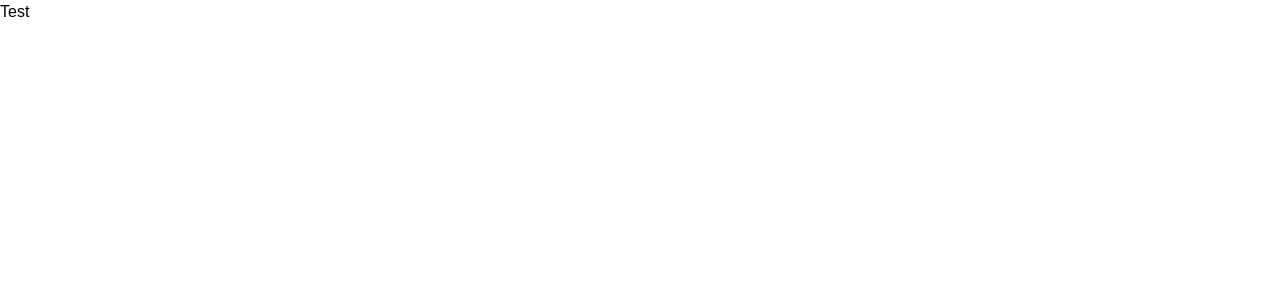
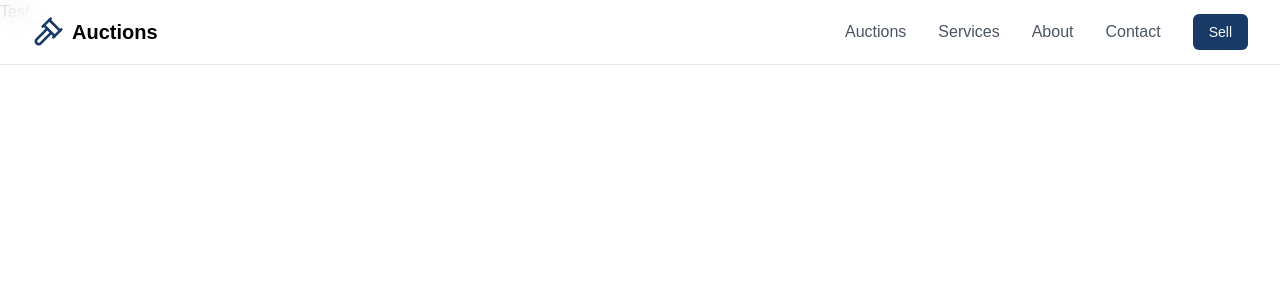
Before and after one commit to gonferreyra/auctioneers-website, a Next.js app: page / in a window 1280 px wide. Shown: the top 300 px of the page. Built offline with nearby package versions, Linux system fonts and the light colour scheme.

Commit message:
header component created

```diff
--- a/src/app/layout.tsx
+++ b/src/app/layout.tsx
@@ -1,21 +1,22 @@
-import type { Metadata } from "next";
-import localFont from "next/font/local";
-import "./globals.css";
+import type { Metadata } from 'next';
+import localFont from 'next/font/local';
+import './globals.css';
+import Header from '@/components/header';
 
 const geistSans = localFont({
-  src: "./fonts/GeistVF.woff",
-  variable: "--font-geist-sans",
-  weight: "100 900",
+  src: './fonts/GeistVF.woff',
+  variable: '--font-geist-sans',
+  weight: '100 900',
 });
 const geistMono = localFont({
-  src: "./fonts/GeistMonoVF.woff",
-  variable: "--font-geist-mono",
-  weight: "100 900",
+  src: './fonts/GeistMonoVF.woff',
+  variable: '--font-geist-mono',
+  weight: '100 900',
 });
 
 export const metadata: Metadata = {
-  title: "Create Next App",
-  description: "Generated by create next app",
+  title: 'Auctioners',
+  description: 'Generated by create next app',
 };
 
 export default function RootLayout({
@@ -28,6 +29,7 @@ export default function RootLayout({
       <body
         className={`${geistSans.variable} ${geistMono.variable} antialiased`}
       >
+        <Header />
         {children}
       </body>
     </html>
--- /dev/null
+++ b/src/components/header.tsx
@@ -0,0 +1,89 @@
+'use client';
+
+import { useState } from 'react';
+import Link from 'next/link';
+import { Button } from '@/components/ui/button';
+import { Gavel, Menu, X } from 'lucide-react';
+
+export default function Header() {
+  const [isMenuOpen, setIsMenuOpen] = useState(false);
+
+  return (
+    <header className="fixed left-0 right-0 top-0 z-50 border-b bg-white/80 backdrop-blur-md">
+      <div className="mx-auto max-w-7xl px-4 sm:px-6 lg:px-8">
+        <div className="flex h-16 items-center justify-between">
+          <Link href="/" className="flex items-center space-x-2">
+            <Gavel className="text-primary h-8 w-8" />
+            <span className="text-xl font-bold">Auctions</span>
+          </Link>
+
+          {/* Desktop Navigation */}
+          <nav className="hidden items-center space-x-8 md:flex">
+            <Link
+              href="/auctions"
+              className="text-gray-600 hover:text-gray-900"
+            >
+              Auctions
+            </Link>
+            <Link
+              href="/services"
+              className="text-gray-600 hover:text-gray-900"
+            >
+              Services
+            </Link>
+            <Link href="/about" className="text-gray-600 hover:text-gray-900">
+              About
+            </Link>
+            <Link href="/contact" className="text-gray-600 hover:text-gray-900">
+              Contact
+            </Link>
+            <Button>Sell</Button>
+          </nav>
+
+          {/* Mobile Menu Button */}
+          <button
+            className="md:hidden"
+            onClick={() => setIsMenuOpen(!isMenuOpen)}
+          >
+            {isMenuOpen ? (
+              <X className="h-6 w-6" />
+            ) : (
+              <Menu className="h-6 w-6" />
+            )}
+          </button>
+        </div>
+
+        {/* Mobile Navigation */}
+        {isMenuOpen && (
+          <nav className="space-y-4 py-4 md:hidden">
+            <Link
+              href="/auctions"
+              className="block text-gray-600 hover:text-gray-900"
+            >
+              Auctions
+            </Link>
+            <Link
+              href="/services"
+              className="block text-gray-600 hover:text-gray-900"
+            >
+              Services
+            </Link>
+            <Link
+              href="/about"
+              className="block text-gray-600 hover:text-gray-900"
+            >
+              About
+            </Link>
+            <Link
+              href="/contact"
+              className="block text-gray-600 hover:text-gray-900"
+            >
+              Contact
+            </Link>
+            <Button className="w-full">Sell</Button>
+          </nav>
+        )}
+      </div>
+    </header>
+  );
+}
```
